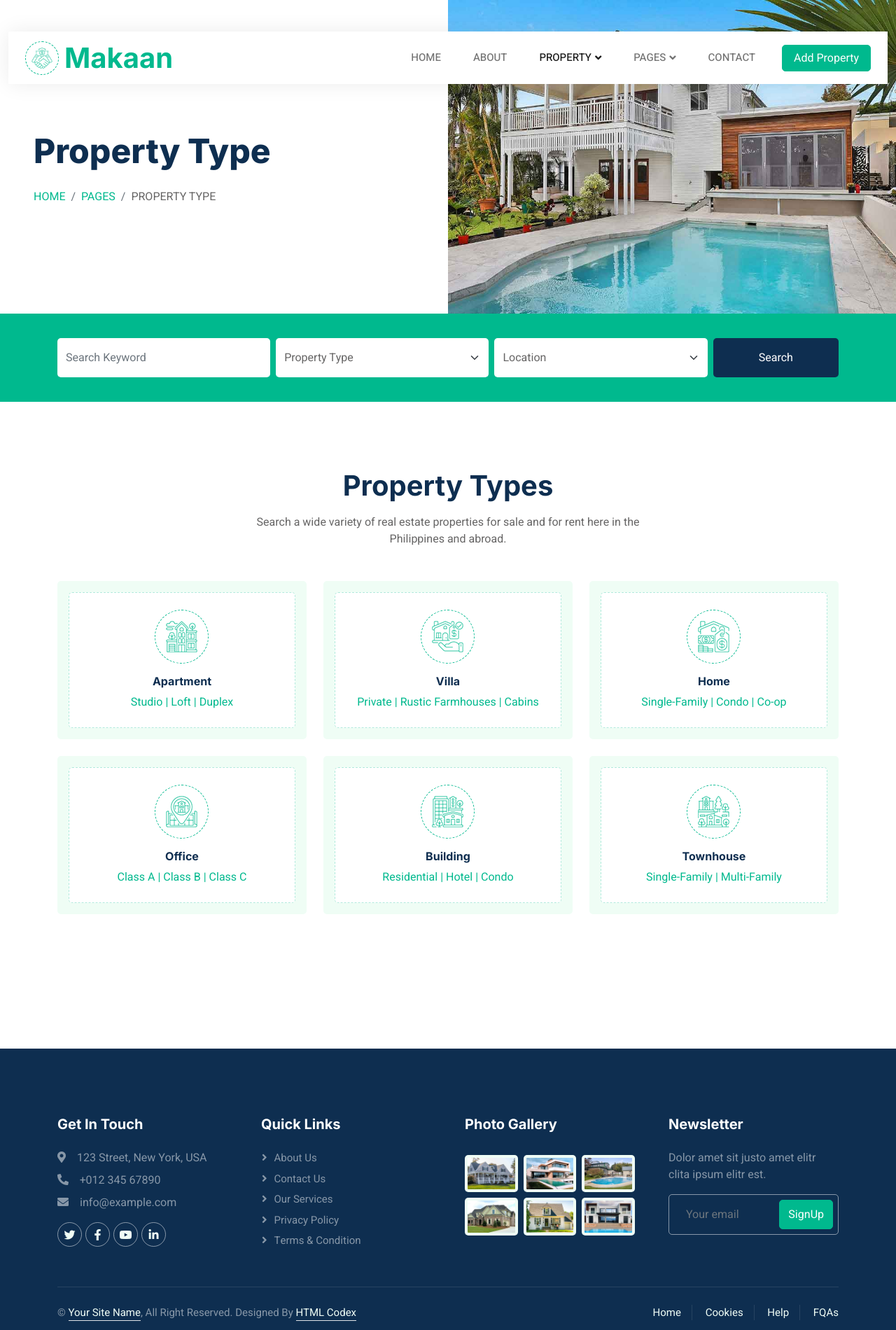
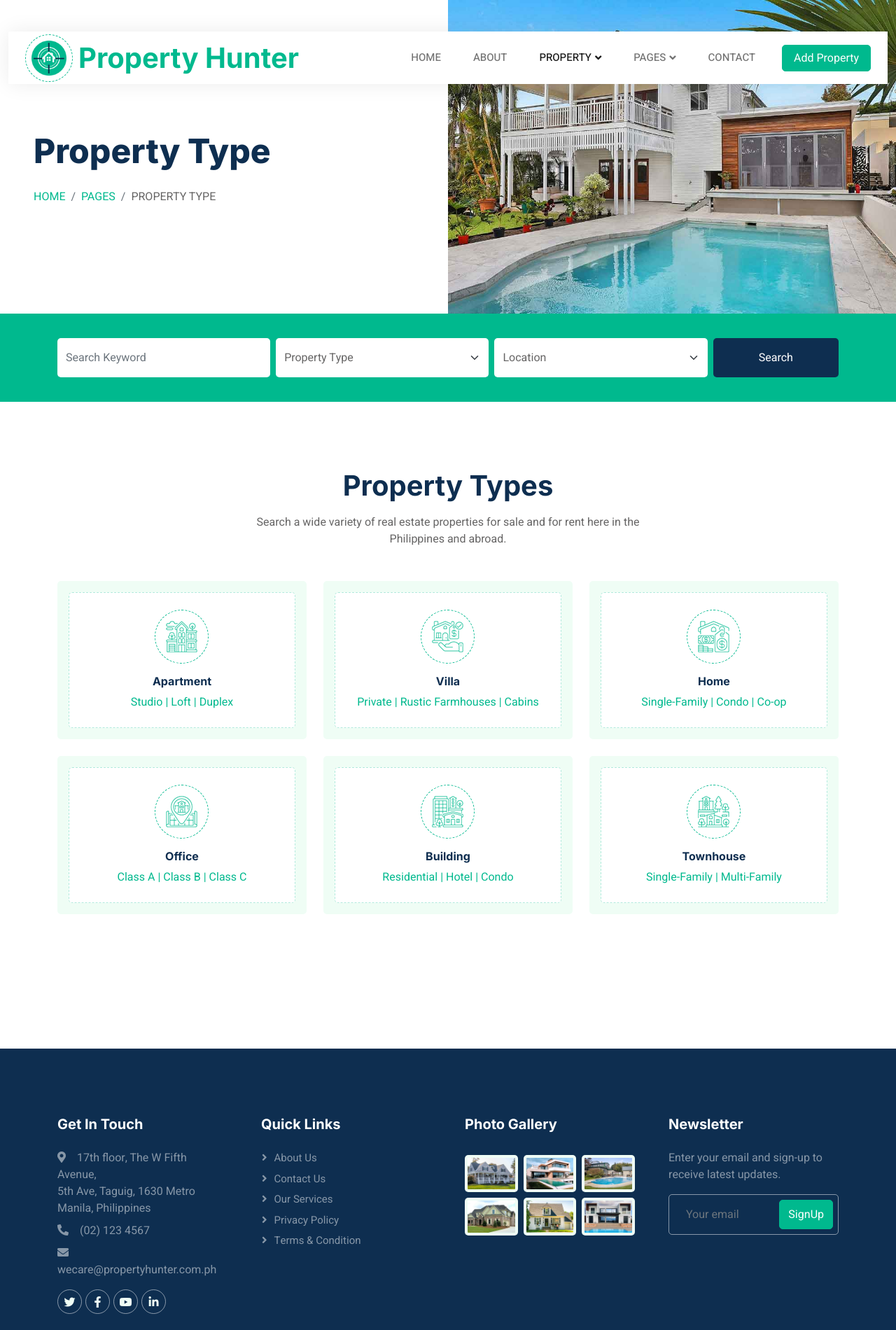
Before and after one commit to Mhojojo/MiniProject2, a website with bundled scripts: page property-type.html in a window 1280 px wide. Shown: the top 1900 px of the page at 70% size. Built offline with nearby package versions, Linux system fonts and the light colour scheme; animation ran at ten frames a second.

Commit message:
Adding contact info property type section.

```diff
--- a/property-type.html
+++ b/property-type.html
@@ -66,12 +66,12 @@
             <div class="icon p-2 me-2">
               <img
                 class="img-fluid"
-                src="img/icon-deal.png"
+                src="img/logo.png"
                 alt="Icon"
-                style="width: 30px; height: 30px"
+                style="width: 50px; height: 50px"
               />
             </div>
-            <h1 class="m-0 text-primary">Makaan</h1>
+            <h1 class="m-0 text-primary">Property Hunter</h1>
           </a>
           <button
             type="button"
@@ -1776,14 +1776,15 @@
             <div class="col-lg-3 col-md-6">
               <h5 class="text-white mb-4">Get In Touch</h5>
               <p class="mb-2">
-                <i class="fa fa-map-marker-alt me-3"></i>123 Street, New York,
-                USA
+                <i class="fa fa-map-marker-alt me-3"></i>17th floor, The W Fifth
+                Avenue,<br />
+                5th Ave, Taguig, 1630 Metro Manila, Philippines
               </p>
               <p class="mb-2">
-                <i class="fa fa-phone-alt me-3"></i>+012 345 67890
+                <i class="fa fa-phone-alt me-3"></i>(02) 123 4567
               </p>
               <p class="mb-2">
-                <i class="fa fa-envelope me-3"></i>info@example.com
+                <i class="fa fa-envelope me-3"></i>wecare@propertyhunter.com.ph
               </p>
               <div class="d-flex pt-2">
                 <a class="btn btn-outline-light btn-social" href=""
@@ -1859,7 +1860,7 @@
             </div>
             <div class="col-lg-3 col-md-6">
               <h5 class="text-white mb-4">Newsletter</h5>
-              <p>Dolor amet sit justo amet elitr clita ipsum elitr est.</p>
+              <p>Enter your email and sign-up to receive latest updates.</p>
               <div class="position-relative mx-auto" style="max-width: 400px">
                 <input
                   class="form-control bg-transparent w-100 py-3 ps-4 pe-5"
```
